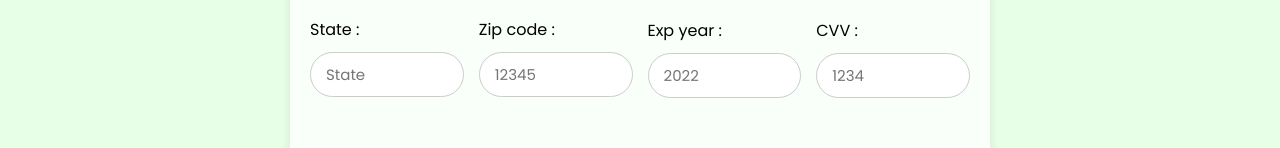
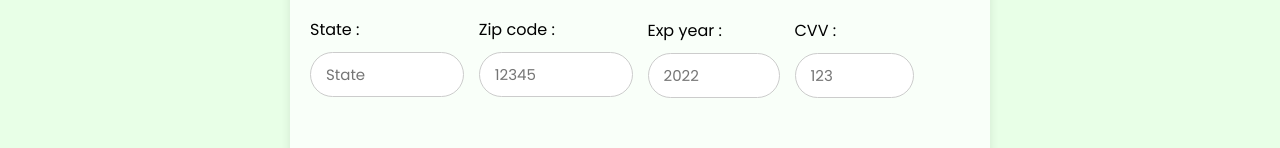
Before and after one commit to LakminaLK/Green-Grocer, a plain HTML site: page checkout.html in a window 1280 px wide. Shown: the part 613-761 px from the top of the page. Drawn offline with Linux system fonts and the light colour scheme.

Commit message:
Add files via upload

```diff
--- a/checkout.html
+++ b/checkout.html
@@ -93,20 +93,20 @@
                     </section>
                     <section class="inputBox">
                         <span>Credit card number :</span>
-                        <input type="text" placeholder="1111-2222-3333-4444" aria-label="card" required>
+                        <input type="number" placeholder="1111-2222-3333-4444" aria-label="card" required>
                     </section>
                     <section class="inputBox">
                         <span>Exp month :</span>
-                        <input type="number" placeholder="January" aria-label="month" required>
+                        <input type="number" max="12" min="0" placeholder="January" aria-label="month" required>
                     </section>
                     <section class="flex">
                         <section class="inputBox">
                             <span>Exp year :</span>
-                            <input type="number" placeholder="2022" aria-label="year" required>
+                            <input type="number" max="9999" min="2000" placeholder="2022" aria-label="year" required>
                         </section>
                         <section class="inputBox">
                             <span>CVV :</span>
-                            <input type="number" placeholder="1234" aria-label="cvv" required>
+                            <input type="number" max="999" min="000" placeholder="123" aria-label="cvv" required>
                         </section>
                     </section>
                 </section>
```
